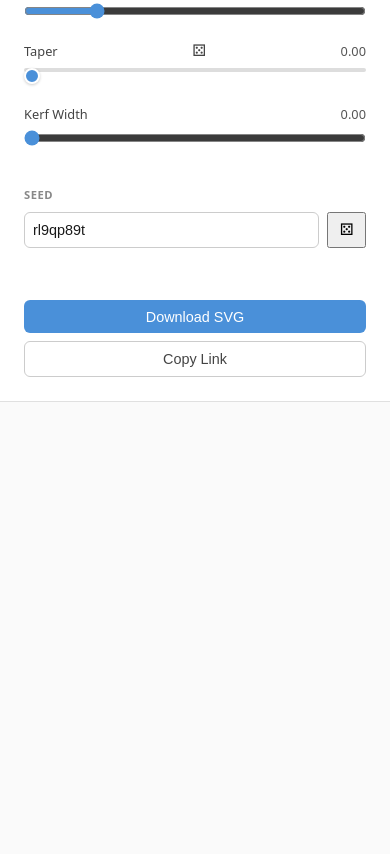
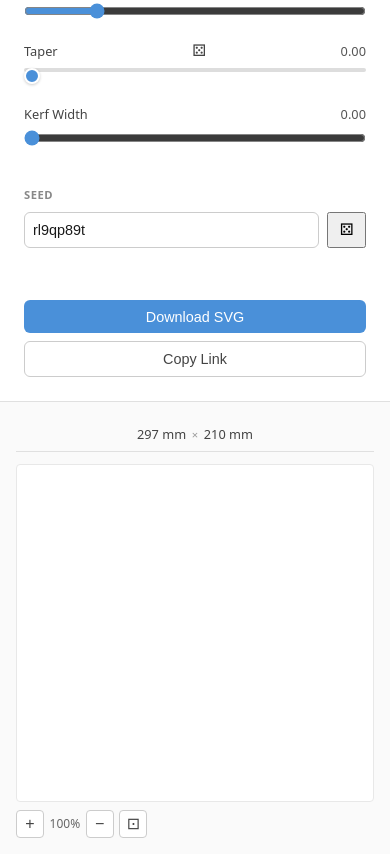
Before and after one commit to Shadow-Puppet/JigsawGenerator, a website built with Vite: page web/index.html in a window 390 px wide. Shown: the part 393-1247 px from the top of the page. Before the commit the page ends 1217 px from the top, so only its background shows below. Built offline with nearby package versions, Linux system fonts and the light colour scheme; what puzzle-wasm would draw is missing.

Commit message:
feat(quick-7): SVG container fill-width + dimension ruler
- Restructure HTML with #svg-viewport wrapper and dimension ruler
- SVG normalized: remove fixed width/height, rely on viewBox for responsive fill
- Ruler shows actual dimensions (width x height + unit), updates on parameter change
- Preview footer with piece count and zoom controls layout
- CSS updated for responsive viewport container

```diff
--- a/web/index.html
+++ b/web/index.html
@@ -108,8 +108,23 @@
         </aside>
 
         <main class="preview-area">
-          <div id="svg-container"></div>
-          <p id="piece-count"></p>
+          <div id="dimension-ruler">
+            <span id="ruler-width" class="ruler-label"></span>
+            <span class="ruler-x">&times;</span>
+            <span id="ruler-height" class="ruler-label"></span>
+          </div>
+          <div id="svg-viewport">
+            <div id="svg-container"></div>
+          </div>
+          <div class="preview-footer">
+            <p id="piece-count"></p>
+            <div id="zoom-controls">
+              <button type="button" id="zoom-in" title="Zoom in">+</button>
+              <span id="zoom-level">100%</span>
+              <button type="button" id="zoom-out" title="Zoom out">&minus;</button>
+              <button type="button" id="zoom-reset" title="Fit to width">&#8865;</button>
+            </div>
+          </div>
           <p id="error-display"></p>
         </main>
       </div>
--- a/web/src/main.ts
+++ b/web/src/main.ts
@@ -46,6 +46,27 @@ let tabRandomize: HTMLInputElement;
 let tabMaxSlider: HTMLInputElement;
 let taperRandomize: HTMLInputElement;
 let taperMaxSlider: HTMLInputElement;
+
+let rulerWidth: HTMLElement;
+let rulerHeight: HTMLElement;
+let svgViewport: HTMLElement;
+let zoomLevelDisplay: HTMLElement;
+let zoomInBtn: HTMLElement;
+let zoomOutBtn: HTMLElement;
+let zoomResetBtn: HTMLElement;
+
+// ─── Zoom/Pan State ──────────────────────────────────────────
+
+let zoomLevel = 1;
+let panX = 0;
+let panY = 0;
+let isPanning = false;
+let panStartX = 0;
+let panStartY = 0;
+
+const MIN_ZOOM = 0.5;
+const MAX_ZOOM = 20;
+const ZOOM_STEP = 1.15; // 15% per wheel tick
 
 // ─── Config Builder ─────────────────────────────────────────
 
@@ -170,6 +191,31 @@ function updateTabMax(): void {
   }
 }
 
+// ─── Ruler Update ───────────────────────────────────────────
+
+function updateRuler(): void {
+  const w = parseFloat(widthInput.value);
+  const h = parseFloat(heightInput.value);
+  const unit = unitSelect.value === "Inches" ? "in" : "mm";
+  const fmt = unit === "mm" ? 0 : 2;
+  rulerWidth.textContent = `${w.toFixed(fmt)} ${unit}`;
+  rulerHeight.textContent = `${h.toFixed(fmt)} ${unit}`;
+}
+
+// ─── Zoom/Pan Helpers ───────────────────────────────────────
+
+function applyTransform(): void {
+  svgContainer.style.transform = `translate(${panX}px, ${panY}px) scale(${zoomLevel})`;
+  zoomLevelDisplay.textContent = `${Math.round(zoomLevel * 100)}%`;
+}
+
+function resetZoom(): void {
+  zoomLevel = 1;
+  panX = 0;
+  panY = 0;
+  applyTransform();
+}
+
 // ─── SVG Generation ─────────────────────────────────────────
 
 function generatePuzzle(): void {
@@ -180,6 +226,24 @@ function generatePuzzle(): void {
   const svgResult = generate_svg(configJson);
   if (svgResult.startsWith("<svg")) {
     svgContainer.innerHTML = svgResult;
+
+    // Normalize SVG: remove fixed width/height, ensure viewBox fills container
+    const svgEl = svgContainer.querySelector("svg");
+    if (svgEl) {
+      const wAttr = svgEl.getAttribute("width");
+      const hAttr = svgEl.getAttribute("height");
+      // If no viewBox, create one from width/height before removing them
+      if (!svgEl.getAttribute("viewBox") && wAttr && hAttr) {
+        const numW = parseFloat(wAttr);
+        const numH = parseFloat(hAttr);
+        if (!isNaN(numW) && !isNaN(numH)) {
+          svgEl.setAttribute("viewBox", `0 0 ${numW} ${numH}`);
+        }
+      }
+      svgEl.removeAttribute("width");
+      svgEl.removeAttribute("height");
+    }
+
     errorDisplay.style.display = "none";
 
     // Also get piece breakdown
@@ -206,6 +270,10 @@ function generatePuzzle(): void {
 
   // Update URL with current params (replaceState — no history spam)
   updateURL();
+
+  // Update ruler and reset zoom on each generation
+  updateRuler();
+  resetZoom();
 }
 
 // ─── Readout Updaters ───────────────────────────────────────
@@ -322,6 +390,14 @@ async function main(): Promise<void> {
   tabMaxSlider = document.getElementById("tab-max") as HTMLInputElement;
   taperRandomize = document.getElementById("taper-randomize") as HTMLInputElement;
   taperMaxSlider = document.getElementById("taper-max") as HTMLInputElement;
+
+  rulerWidth = document.getElementById("ruler-width")!;
+  rulerHeight = document.getElementById("ruler-height")!;
+  svgViewport = document.getElementById("svg-viewport")!;
+  zoomLevelDisplay = document.getElementById("zoom-level")!;
+  zoomInBtn = document.getElementById("zoom-in")!;
+  zoomOutBtn = document.getElementById("zoom-out")!;
+  zoomResetBtn = document.getElementById("zoom-reset")!;
 
   // Load params from URL (if any), otherwise generate random seed
   const hasUrlParams = loadFromURL();
--- a/web/src/style.css
+++ b/web/src/style.css
@@ -332,24 +332,62 @@ input[type="range"] {
 .preview-area {
   display: flex;
   flex-direction: column;
+  padding: 1rem 2rem;
+  overflow: hidden;
+  background: #fafafa;
+  height: 100vh;
+}
+
+/* Dimension ruler */
+#dimension-ruler {
+  display: flex;
   align-items: center;
   justify-content: center;
-  padding: 2rem;
+  gap: 0.35rem;
+  padding: 0.4rem 0;
+  font-size: 0.8rem;
+  color: #666;
+  font-variant-numeric: tabular-nums;
+  flex-shrink: 0;
+  border-bottom: 1px solid #e0e0e0;
+  margin-bottom: 0.75rem;
+  user-select: none;
+}
+
+.ruler-label {
+  font-weight: 500;
+  color: #444;
+}
+
+.ruler-x {
+  color: #999;
+  font-size: 0.7rem;
+}
+
+/* SVG viewport — clips overflow for zoom/pan */
+#svg-viewport {
+  flex: 1;
   overflow: hidden;
-  background: #fafafa;
+  position: relative;
+  cursor: grab;
+  border: 1px solid #e8e8e8;
+  border-radius: 4px;
+  background: #fff;
+}
+
+#svg-viewport:active {
+  cursor: grabbing;
 }
 
 #svg-container {
   width: 100%;
-  max-height: calc(100vh - 120px);
-  display: flex;
-  align-items: center;
-  justify-content: center;
+  height: 100%;
+  transform-origin: 0 0;
 }
 
 #svg-container svg {
-  max-width: 100%;
-  max-height: calc(100vh - 160px);
+  display: block;
+  width: 100%;
   height: auto;
 }
 
@@ -357,8 +395,50 @@ input[type="range"] {
   stroke-width: 0.5px !important;
 }
 
+/* Footer with piece count + zoom controls */
+.preview-footer {
+  display: flex;
+  align-items: center;
+  justify-content: space-between;
+  padding: 0.5rem 0 0;
+  flex-shrink: 0;
+}
+
+#zoom-controls {
+  display: flex;
+  align-items: center;
+  gap: 0.35rem;
+}
+
+#zoom-controls button {
+  width: 28px;
+  height: 28px;
+  border: 1px solid #ccc;
+  border-radius: 4px;
+  background: #fff;
+  color: #444;
+  font-size: 1rem;
+  cursor: pointer;
+  display: flex;
+  align-items: center;
+  justify-content: center;
+  line-height: 1;
+}
+
+#zoom-controls button:hover {
+  background: #f5f5f5;
+  border-color: #bbb;
+}
+
+#zoom-level {
+  font-size: 0.75rem;
+  color: #666;
+  min-width: 3.5ch;
+  text-align: center;
+  font-variant-numeric: tabular-nums;
+}
+
 #piece-count {
-  margin-top: 1rem;
   font-size: 0.85rem;
   color: #555;
 }
@@ -395,12 +475,18 @@ input[type="range"] {
   }
 
   .preview-area {
+    height: auto;
     min-height: 50vh;
     padding: 1rem;
   }
 
-  #svg-container svg {
-    max-height: 60vh;
+  #svg-viewport {
+    min-height: 40vh;
+  }
+
+  .preview-footer {
+    flex-wrap: wrap;
+    gap: 0.5rem;
   }
 
   .actions {
```
